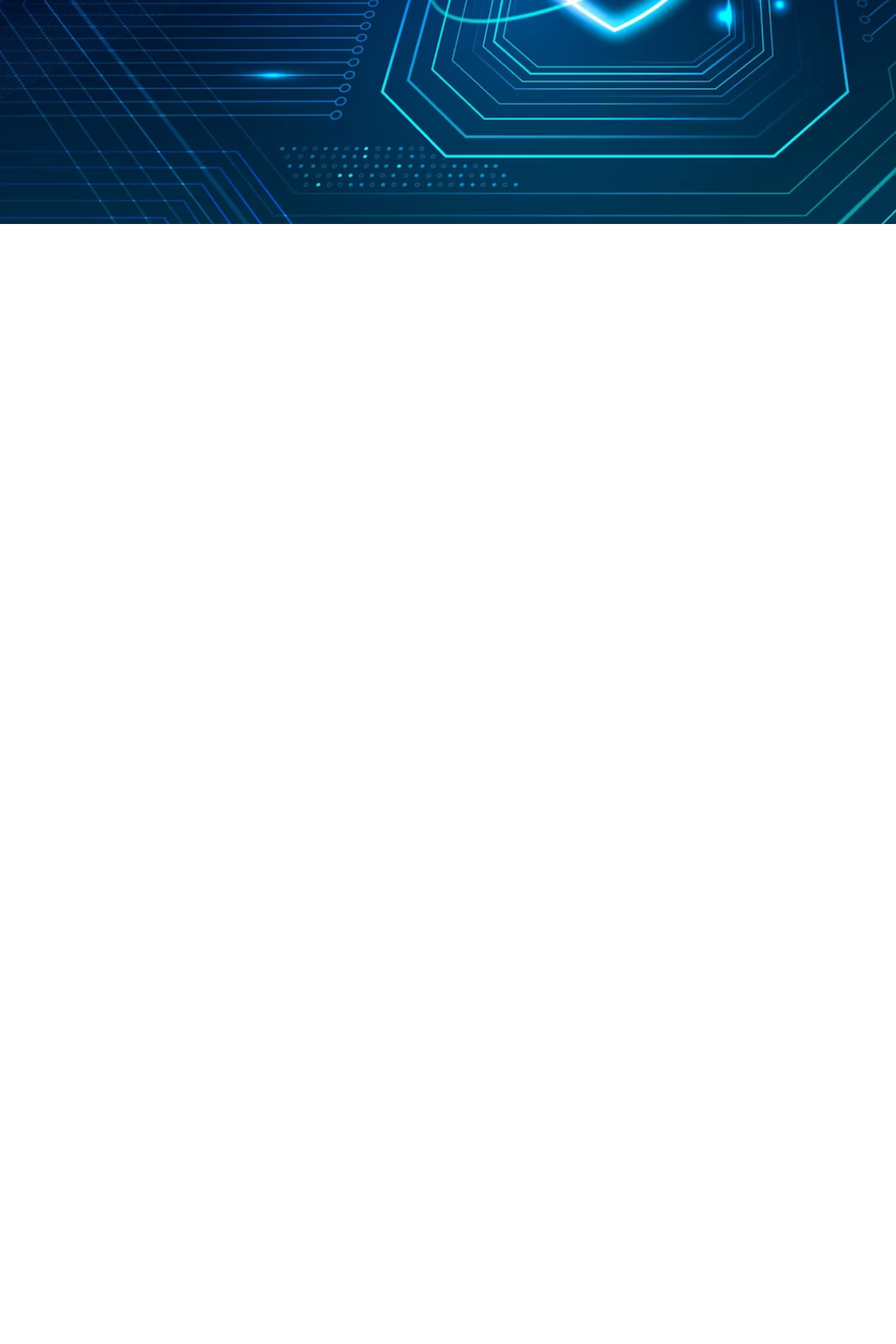
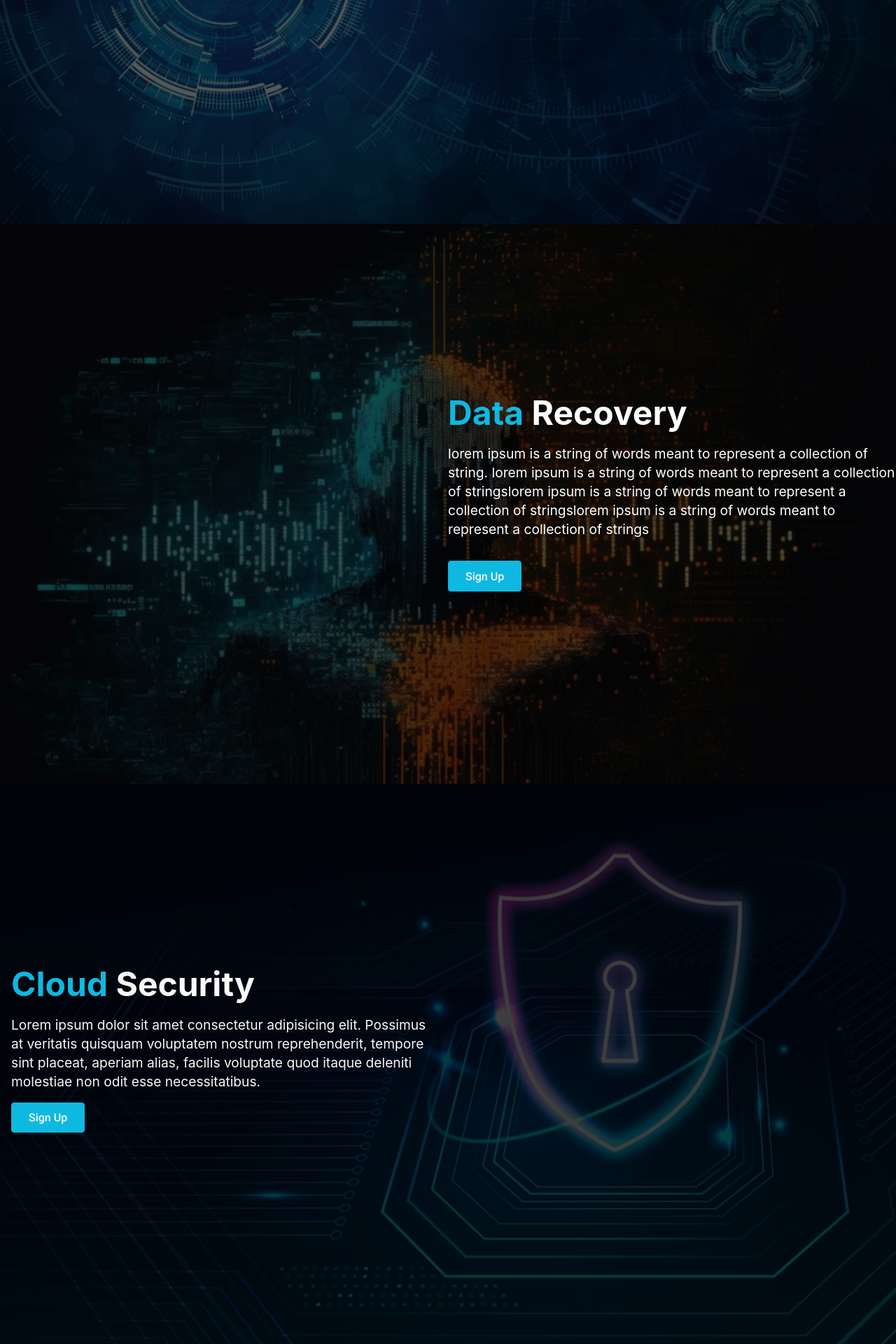
Before and after one commit to NirmithDev/React, a React (Create React App) app in the folder multi page/: page / in a window 1280 px wide. Shown: the part 480-2400 px from the top of the page at 70% size. Before the commit the page ends 800 px from the top, so only its background shows below. Built offline with nearby package versions, Linux system fonts and the light colour scheme.

Commit message:
Add more sections to main home page

```diff
--- a/multi page/src/App.js
+++ b/multi page/src/App.js
@@ -2,13 +2,14 @@ import React from 'react'
 import Hero from './components/hero/Hero'
 import Navbar from './components/navbar/Navbar';
 import Data from './components/data/Data';
-
+import Cloud from './components/cloud/Cloud';
 function App() {
   return (
     <>
       <Navbar></Navbar>
       <Hero/>
-      <Data></Data>
+      <Data/>
+      <Cloud/>
     </>
   );
 }
--- /dev/null
+++ b/multi page/src/components/cloud/Cloud.css
@@ -0,0 +1,40 @@
+.cloud {
+    width: 100%;
+    height: 100vh;
+    position: relative;
+    background: rgba(0, 0, 0, .3);
+}
+
+.cloud:before {
+    content: '';
+    position: absolute;
+    background: rgba(0,0,0,0.65) url('../../assets/cloud-bg.png') no-repeat center center/cover;
+    background-blend-mode: darken;
+    height: 100%;
+    width: 100%;
+    z-index: -1;
+}
+
+.cloud .content {
+    position: absolute;
+    left: 0;
+    top: 30%;
+    width: 50%;
+    padding: 1rem;
+}
+
+.cloud h2 {
+    color: #f8f8f8;
+}
+
+.cloud p {
+    color: #f8f8f8;
+    margin: 1rem 0;
+}
+
+@media screen and (max-width: 940px) {
+    .cloud .content {
+        left: 0;
+        width: 100%;
+    }
+}
--- /dev/null
+++ b/multi page/src/components/cloud/Cloud.js
@@ -0,0 +1,18 @@
+import React from 'react'
+import './Cloud.css'
+
+const Cloud = () => {
+    return (
+        <div className='cloud'>
+            <div className="container">
+                <div className="content">
+                    <h2><span>Cloud</span> Security</h2>
+                    <p>Lorem ipsum dolor sit amet consectetur adipisicing elit. Possimus at veritatis quisquam voluptatem nostrum reprehenderit, tempore sint placeat, aperiam alias, facilis voluptate quod itaque deleniti molestiae non odit esse necessitatibus.</p>
+                <div><button>Sign Up</button></div>
+                </div>
+            </div>
+        </div>
+    )
+}
+
+export default Cloud
--- a/multi page/src/components/data/Data.css
+++ b/multi page/src/components/data/Data.css
@@ -0,0 +1,41 @@
+.data {
+    width: 100%;
+    height: 100vh;
+    position: relative;
+    background: rgba(0, 0, 0, .1);
+}
+
+.data:before {
+    content: '';
+    position: absolute;
+    background: rgba(0, 0, 0, .65) url('../../assets/data-bg.png')no-repeat center center/cover;
+    background-blend-mode: darken;
+    height: 100%;
+    width: 100%;
+    z-index: -1;
+}
+
+.data .content {
+    display: flex;
+    flex-direction: column;
+    justify-content: center;
+    position: absolute;
+    left: 50%;
+    top: 30%;
+    color: white;
+    width: 50%;
+}
+
+.data .content p {
+    margin: 1rem 0;
+}
+
+@media screen and (max-width: 940px) {
+    .data .content {
+        left: 0;
+        color: black;
+        width: 100%;
+        padding: 1rem;
+        background: rgba(255, 255, 255, .7);
+    }
+}
--- a/multi page/src/components/data/Data.js
+++ b/multi page/src/components/data/Data.js
@@ -3,8 +3,16 @@ import './Data.css'
 
 const Data = () => {
   return (
-    <div>
-
+    <div className='data'>
+      <div className='container'>
+        <div className='content'>
+          <h2><span>Data</span> Recovery</h2>
+          <p>lorem ipsum is a string of words meant to represent a collection of string. lorem ipsum is a string of words meant to represent a collection of stringslorem ipsum is a string of words meant to represent a collection of stringslorem ipsum is a string of words meant to represent a collection of strings </p>
+          <div>
+            <button>Sign Up</button>
+          </div>
+        </div>
+      </div>
     </div>
   )
 }
--- a/multi page/src/components/hero/Hero.css
+++ b/multi page/src/components/hero/Hero.css
@@ -1,7 +1,8 @@
 .hero{
     width: 100%;
     height: 100vh;
-    background: url('../../assets/cloud-bg.png') no-repeat center center/cover;
+    background: rgba(0,0,0,0.65) url('../../assets/cyber-bg.png') no-repeat center center/cover;
+    background-blend-mode: darken;
 }
 .hero .container{
     display: grid;
@@ -24,7 +25,8 @@
 }
 @media screen and (max-width:940px){
     .hero .content{
-        margin-left: 1rem;
+        margin-left: 0rem;
+        padding: 10px;
     }
 
   }
```
